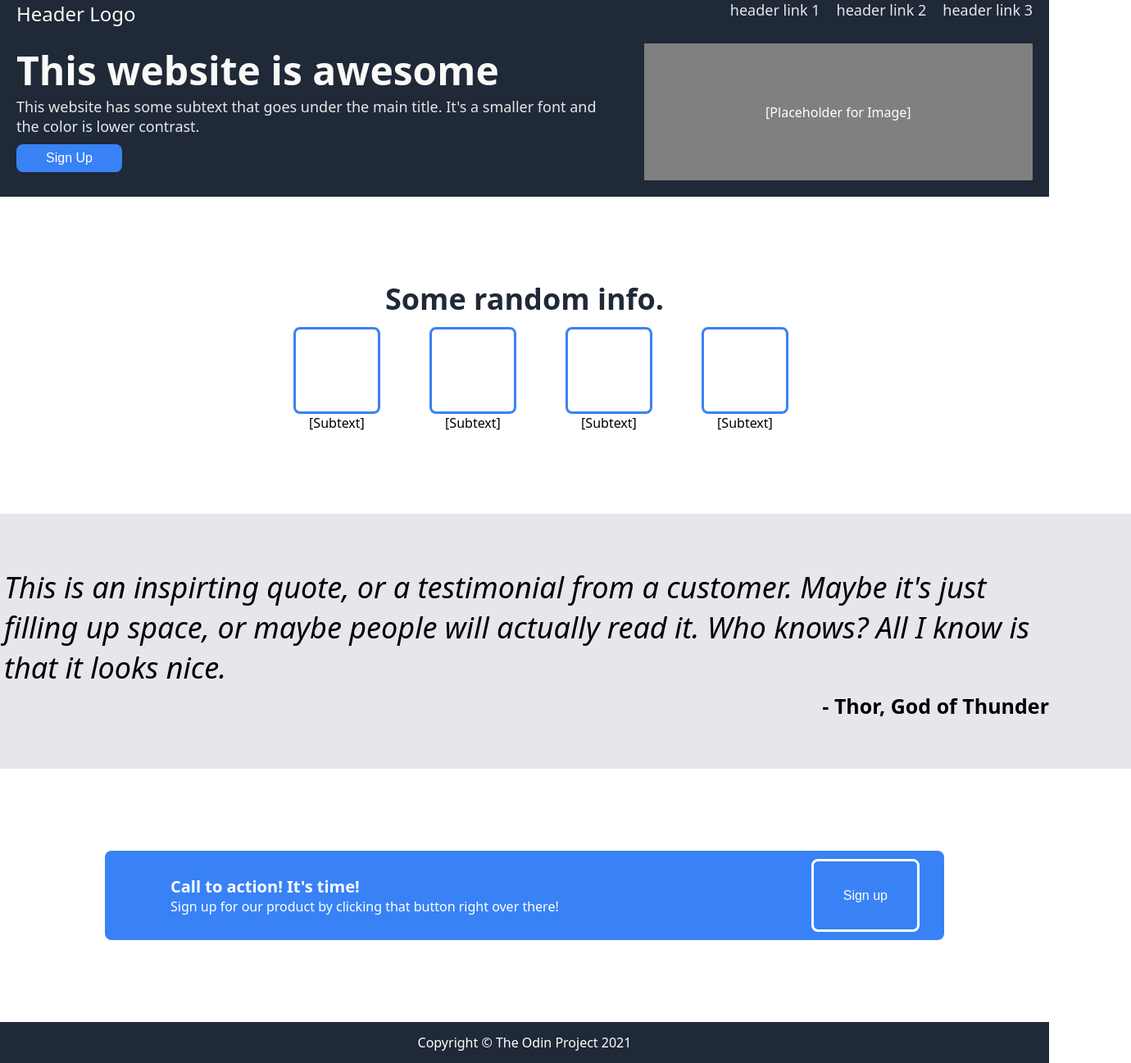
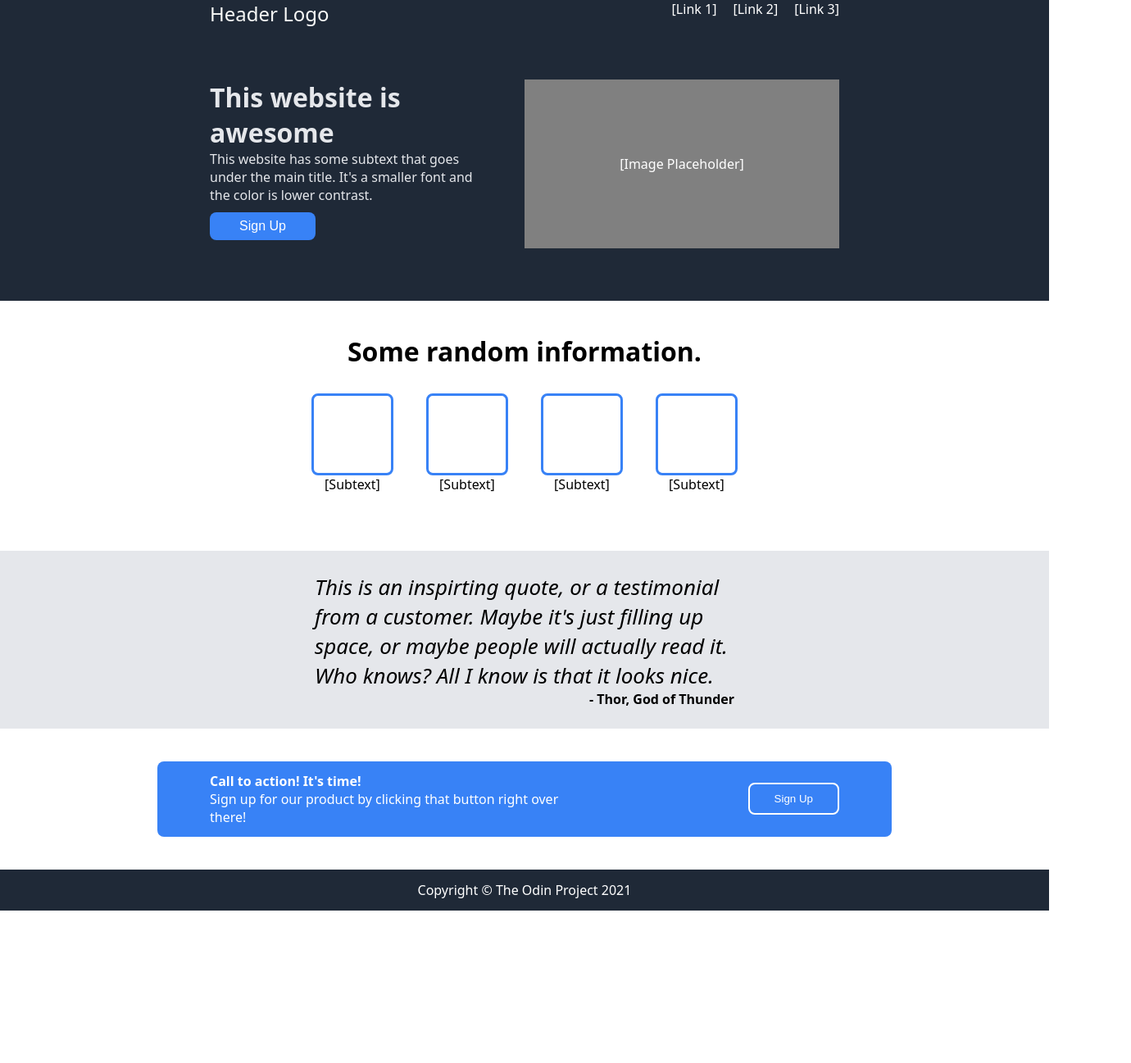
Before and after one commit to RichPLuu/top-landing-page, a plain HTML site: page index.html in a window 1280 px wide. Shown: the whole page at 82% size, 1380 px wide, since content can reach past the window. After the commit the page ends 1111 px from the top, so only its background shows below. Drawn offline with Linux system fonts and the light colour scheme.

Commit message:
Updated tags and some css

```diff
--- a/index.html
+++ b/index.html
@@ -7,95 +7,84 @@
     <head>
         <meta charset="utf-8">
         <meta http-equiv="X-UA-Compatible" content="IE=edge">
-        <title>Landing Page Project</title>
+        <title>Landing Page</title>
         <meta name="description" content="">
         <meta name="viewport" content="width=device-width, initial-scale=1">
         <link rel="stylesheet" href="style.css">
     </head>
 
     <body>
-        <div class="header-container">
-            <div class="header-banner">
-                <div class="logo">
-                    Header Logo
-                </div>
+        <header>
+            <nav>
+                <div class="banner">Header Logo</div>
+                <div class="links">
                     <ul>
-                    <li><a href="">header link 1</a></li>
-                    <li><a href="">header link 2</a></li>
-                    <li><a href="">header link 3</a></li>
+                        <li><a href="">[Link 1]</a></li>
+                        <li><a href="">[Link 2]</a></li>
+                        <li><a href="">[Link 3]</a></li>
                     </ul>
                 </div>
-
-            <div class="hero-container">
-                <div class="hero-text">
-                    <div id="main">This website is awesome</div>
-                    <div id="hero-subtext">
+            </nav>
+            <div class="header">
+                <div class="left-text">
+                    <h1>This website is awesome</h1>
+                    <p>
                         This website has some subtext that goes under the main title.
                         It's a smaller font and the color is lower contrast.
-                    </div>
+                    </p>
                     <button>Sign Up</button>
                 </div>
-                <div class="hero-image">
-                    [Placeholder for Image]
+                <div class="img">[Image Placeholder]</div>
             </div>
+        </header>
 
-            </div>
-        </div>
-
-        <div class="info">
-            <div id="info-title">Some random info.</div>
-            <div id="img-container">
+        <div class="information">
+            <h1>Some random information.</h1>
+            <div class="img-container">
                 <ul class="img-ul">
                     <li>
                         <div class="img"></div>
                         [Subtext]
                     </li>
 
-                <ul class="img-id">
                     <li>
                         <div class="img"></div>
                         [Subtext]
                     </li>
-                <ul class="img-id">
                     <li>
                         <div class="img"></div>
                         [Subtext]
                     </li>
-                <ul class="img-id">
                     <li>
                         <div class="img"></div>
                         [Subtext]
                     </li>
-
                 </ul>
-
-
             </div>
         </div>
 
+        <div class="quote-container">
             <div class="quote">
-            <div id="quote">
+                <p>
                     This is an inspirting quote, or a testimonial from a customer.
                     Maybe it's just filling up space, or maybe people will
                     actually read it. Who knows? All I know is that it looks nice.
+                </p>
+                <div class="quote-source">- Thor, God of Thunder</div>
             </div>
-            <div id="quote-source">- Thor, God of Thunder</div>
         </div>
-
 
         <div class="call-to-action">
             <div class="call-text">
-                <div id="call">Call to action! It's time!</div>
+                <p>Call to action! It's time!</p>
                 <div id="sign-up-text">Sign up for our product by clicking that button right over there!</div>
             </div>
-
-            <button id="sign-up">Sign up</button>
+            <button>Sign Up</button>
         </div>
 
         <div class="footer">
-            <div>Copyright © The Odin Project 2021</div>
+            <p>Copyright © The Odin Project 2021</p>
         </div>
-
 
         <!--[if lt IE 7]>
             <p class="browsehappy">You are using an <strong>outdated</strong> browser. Please <a href="#">upgrade your browser</a> to improve your experience.</p>
--- a/style.css
+++ b/style.css
@@ -1,83 +1,71 @@
+* {
+    margin: 0;
+    padding: 0;
+    box-sizing: border-box;
+}
+
 body {
-    margin: 0;
     font-family: system-ui, -apple-system, BlinkMacSystemFont, 'Segoe UI', Roboto, Oxygen, Ubuntu, Cantarell, 'Open Sans', 'Helvetica Neue', sans-serif;
     display: flex;
     flex-direction: column;
+    align-items: center;
+    justify-content: space-between;
+    gap: 40px;
 
-    gap: 100px;
-    align-items: center;
 }
 
-/* --- Nav --- */
-
-.header-container {
-    flex-direction: column;
-    background: #1F2937;
-    width: 100%
+header {
+    background: #1f2937;
+    width: 100%;
 }
 
-.header-banner {
+.banner {
+    font-size: 24px;
+    font-weight: 400;
+    color: #F9FAF8;
+}
+
+nav {
     display: flex;
     justify-content: space-between;
-    padding-left: 20px;
-}
-
-.logo {
-    font-size: 24px;
-    color: #f9faf8
-}
-
-.header-banner ul {
-    padding-right: 20px;
+    width: 60%;
+    margin: 0 auto;
 }
 
 ul {
-    list-style-type: none;
-    margin: 0;
     display: flex;
     gap: 20px;
+    list-style: none;
 }
 
 a {
-    color: #E5E7EB;
+    color: white;
     text-decoration: none;
-    font-size: 18px;
 }
 
-
-/* --- Hero --- */
-
-.hero-container {
+.header {
     display: flex;
-    flex-direction: row;
-    justify-content: space-between;
-    padding: 10px;
-    margin: 10px;
-    gap: 50px;
+    margin: 0 auto;
+    padding: 5% 0;
+    width: 60%;
 }
 
-.hero-text #main {
-    font-size: 48px;
-    color: #f9faf8;
-    font-weight: 900;
+.left-text {
+    color: #E5E7EB;
+    width: 50%;
+    padding-right: 50px;
 }
 
-#hero-subtext {
-    font-size: 18px;
-    color: #E5E7EB;
-}
-
-.hero-image {
+.img {
     color: white;
     background: gray;
-    width: 50%;
-
     display: flex;
     justify-content: center;
     align-items: center;
+    width: 50%;
 }
 
-button {
+.header button {
     background-color: #3882F6;
     border: none;
     color: white;
@@ -88,105 +76,88 @@ button {
     font-size: 16px;
 }
 
+/* --- Body --- */
 
-/* --- Hero --- */
-
-
-.info {
-    display: flex;
-    flex-direction: column;
-    align-items: center;
-    gap: 10px;
-
-}
-
-#info-title {
-    font-size: 36px;
-    font-weight: 800;
-    color: #1F2937;
-}
-
-.img-container {
-    display: flex;
-    justify-content: center;
-    align-items: center;
-    padding:100px;
-    border: 100px;
+.information {
+    text-align: center;
 }
 
 .img-ul li {
+    padding: 30px 10px;
     text-align: center;
 }
 
-.img {
-    margin: 0 auto;
+.img-container .img {
     height: 100px;
     width: 100px;
     border-style: solid;
     border-radius: 8px;
     border-color: #3882F6;
-
+    background-color: white;
 }
 
 /* --- Quote --- */
 
-.quote {
+.quote-container {
     display: flex;
+    justify-content: center;
+    align-items: center;
     flex-direction: column;
     background-color: #E5E7EB;
-    width: 100%;
-    padding: 60px 100px;
+    padding: 2% 30%;
 }
 
-#quote {
-    display: flex;
-    flex-direction: column;
-    justify-content: center;
-    align-items: center;
-    font-size: 36px;
+.quote p {
     font-style: italic;
-    margin: 5px;
-    font-weight: 10
+    font-size: 26px;
+    font-weight: 1;
 }
 
-#quote-source {
-    font-size: 25px;
+.quote-source {
     display: flex;
-    text-align: right;
     justify-content: flex-end;
-    font-weight: 600;
+    font-weight: 700;
 }
 
-/* Quote Text: 36px, light italic, #1F2937 */
-
-/* --- Bottom Sign Up --- */
+/* --- CTA --- */
 
 .call-to-action {
     display: flex;
     background-color: #3882F6;
-    width: 80%;
+    color: white;
+    width: 70%;
     border-radius: 8px;
+    padding: 1% 5%;
     justify-content: space-between;
+    align-items: center;
+}
+
+.call-to-action #sign-up-text {
+    font-weight: 1;
 }
 
 .call-text {
-    display: flex;
-    flex-direction: column;
-    justify-content: center;
-    padding: 30px 80px;
-    color: white;
+    width: 60%;
 }
 
-#call {
-    font-size: 20px;
-    font-weight: 600;
+.call-text p {
+    font-weight: 800;
 }
 
-#sign-up {
+.call-to-action button {
+    display: flex;
+    justify-content: center;
+    align-items: center;
     border-color: white;
+    color: white;
     border-style: solid;
-    margin-right: 30px;
+    border-radius: 8px;
+    background-color: #3882F6;
+
+    height: 80%;
+    padding: 10px 30px;
 }
+
 
 .footer {
     display: flex;
@@ -196,4 +167,5 @@ button {
     height: 50px;
     justify-content: center;
     align-items: center;
+
 }
```
Lines whose indentation alone changed are shown as unchanged.
